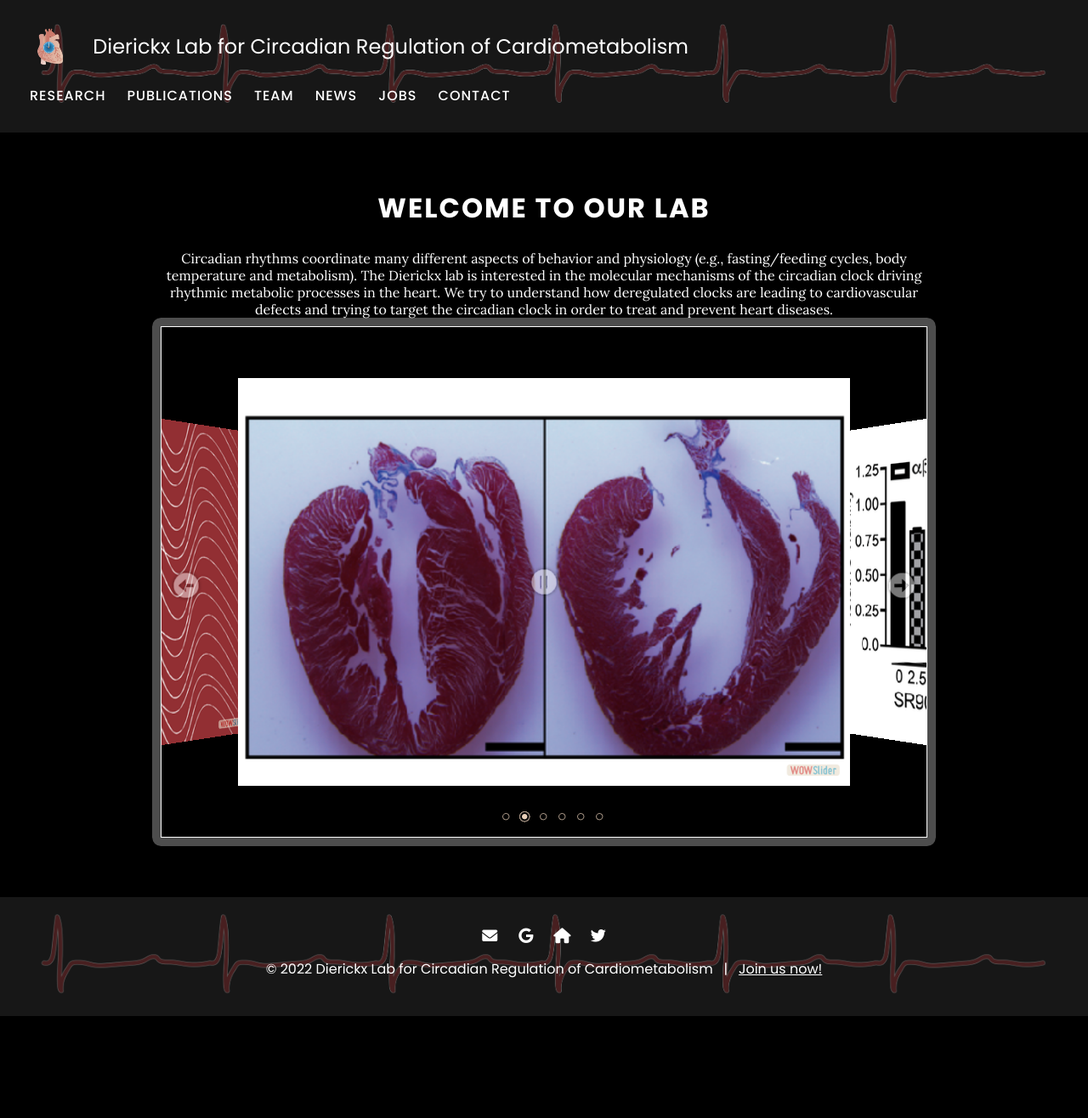
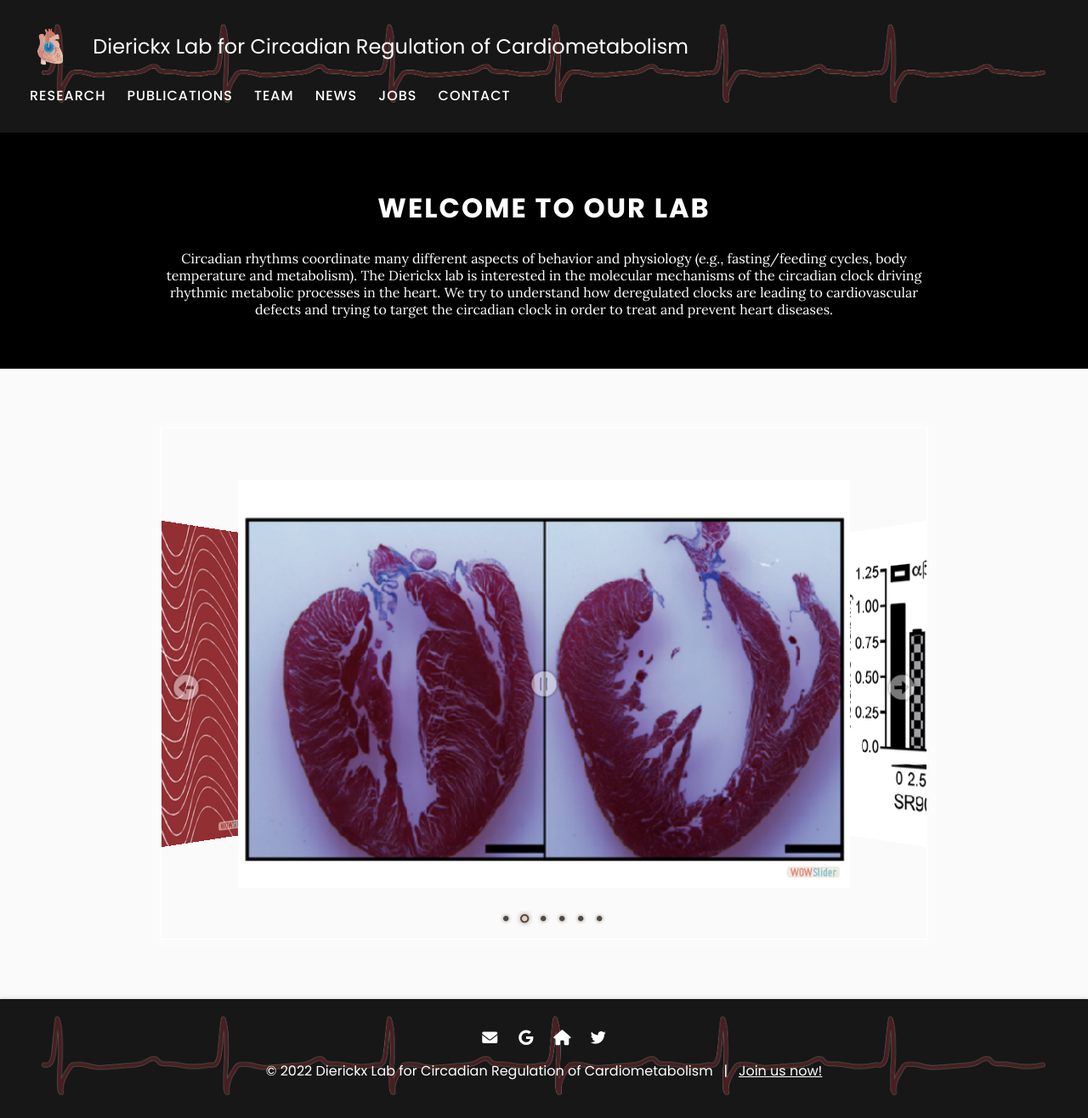
Before and after one commit to theDierickxLab/theDierickxLab, a Jekyll site: the page built from index.md, in a window 1280 px wide. Shown: the whole page at 85% size. Built offline with Jekyll 4.4.1, drawn with Linux system fonts in a browser that asks for light colours; before the commit the page ends 1196 px from its top, so only the background shows below that.

Commit message:
Update index.md

```diff
--- a/index.md
+++ b/index.md
@@ -13,6 +13,8 @@ Circadian rhythms coordinate many different aspects of behavior and physiology (
   </span>
 </div>
 
+
+{% include section.html background="" full='true' dark='true' %}
 
 <head>
   <!-- Start WOWSlider.com HEAD section -->
```
